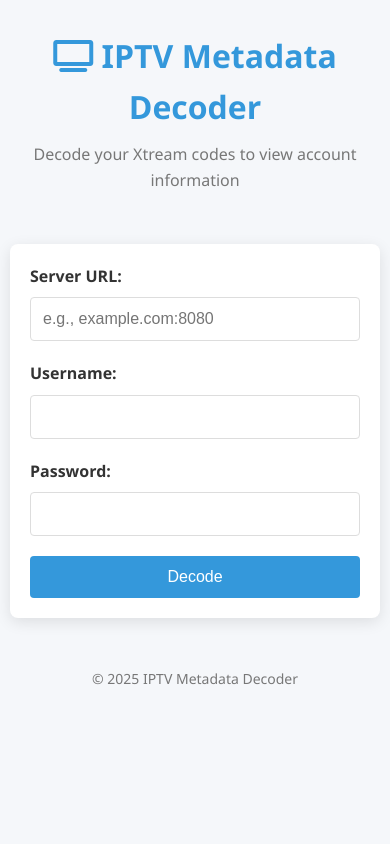
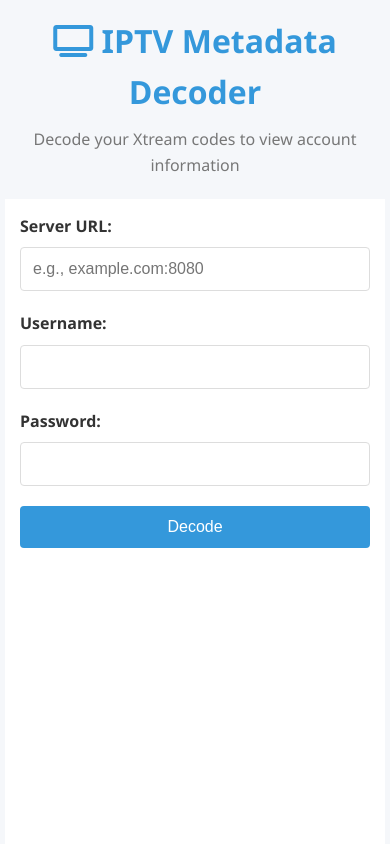
Before and after one commit to turkelmammadli/iptv_metadata_decoder, a website: page public/index.html in a window 390 px wide. Shown: the top 844 px of the page. Drawn offline with Linux system fonts and the light colour scheme.

Commit message:
style: update layout for full viewport height and scrollable containers

```diff
--- a/public/styles.css
+++ b/public/styles.css
@@ -25,15 +25,16 @@
 }
 
 .container {
-  max-width: 900px;
-  margin: 0 auto;
-  padding: 20px;
+  width: 100%;
+  max-width: 100%;
+  margin: 0;
+  padding: 10px;
 }
 
 header {
   text-align: center;
-  margin-bottom: 30px;
-  padding: 20px 0;
+  margin-bottom: 10px;
+  padding: 10px 0;
 }
 
 header h1 {
@@ -47,10 +48,12 @@
 
 .card {
   background-color: var(--card-bg);
-  border-radius: 8px;
-  box-shadow: 0 4px 15px rgba(0, 0, 0, 0.1);
-  padding: 30px;
-  margin-bottom: 30px;
+  border-radius: 0;
+  box-shadow: none;
+  padding: 20px;
+  margin-bottom: 10px;
+  height: calc(100vh - 120px);
+  overflow: hidden;
 }
 
 .main-content {
@@ -158,18 +161,20 @@
 
 .tab-content {
   position: relative;
+  height: calc(100% - 50px);
+}
+
+.tab-pane.active {
+  display: block;
+  height: 100%;
 }
 
 .tab-pane {
   display: none;
 }
 
-.tab-pane.active {
-  display: block;
-}
-
 .content-data {
-  max-height: 600px;
+  height: 100%;
   overflow-y: auto;
   padding-right: 10px;
 }
@@ -213,6 +218,7 @@
 .content-section.active {
   display: flex;
   gap: 20px;
+  height: calc(100% - 50px);
 }
 
 .content-section h3 {
@@ -234,10 +240,18 @@
 .streams-container {
   flex: 1;
   min-width: 0;
+  display: flex;
+  flex-direction: column;
+  height: 100%;
+}
+
+.streams-container .content-items {
+  flex: 1;
+  overflow-y: auto;
 }
 
 .category-list {
-  max-height: 500px;
+  height: calc(100% - 50px);
   overflow-y: auto;
 }
 
@@ -424,18 +438,19 @@
 
 footer {
   text-align: center;
-  padding: 20px 0;
+  padding: 10px 0;
   color: var(--light-text);
-  font-size: 14px;
+  font-size: 12px;
 }
 
 @media (max-width: 768px) {
   .container {
-    padding: 10px;
+    padding: 5px;
   }
 
   .card {
-    padding: 20px;
+    padding: 15px;
+    height: calc(100vh - 100px);
   }
 
   .main-content {
```
